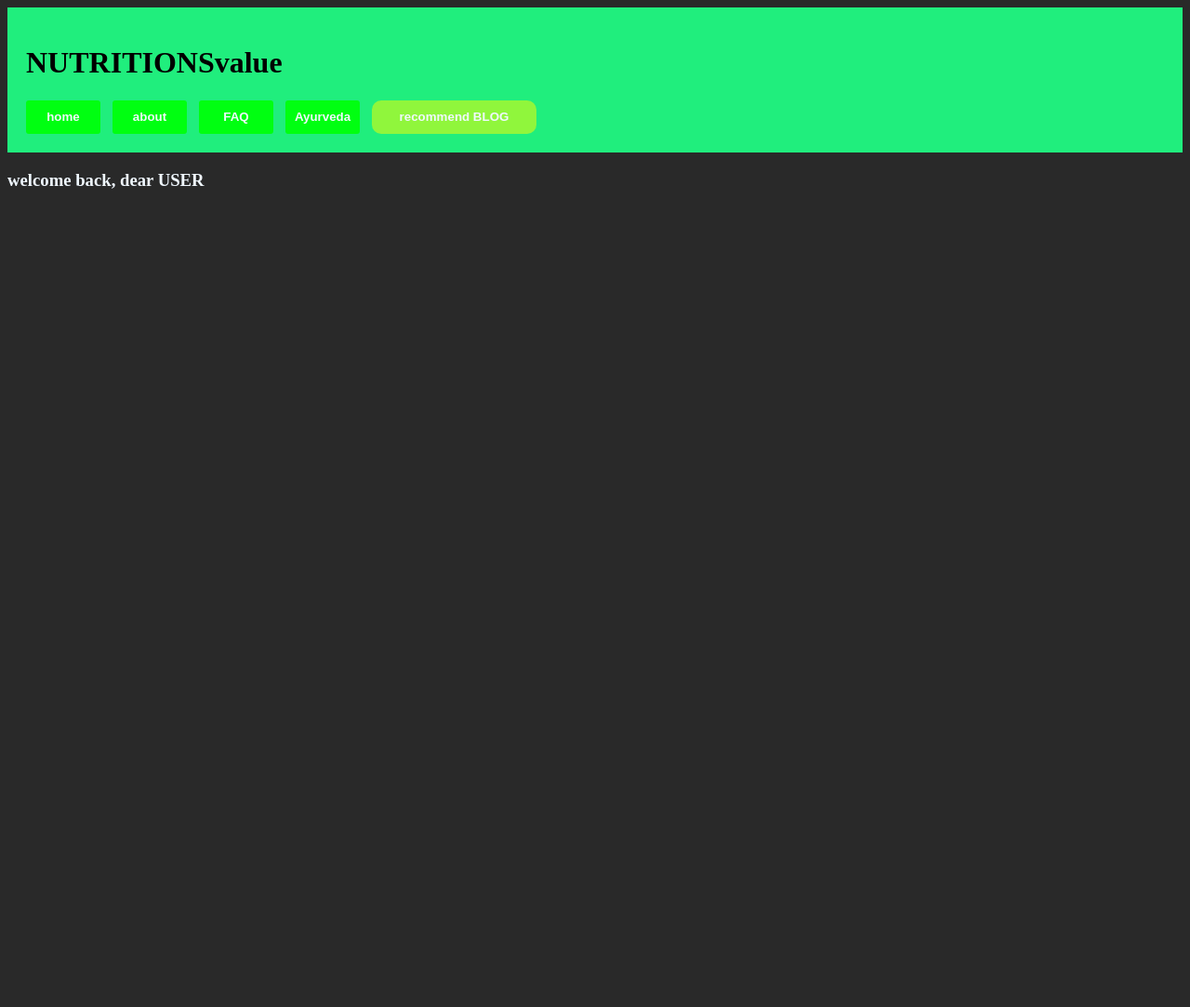
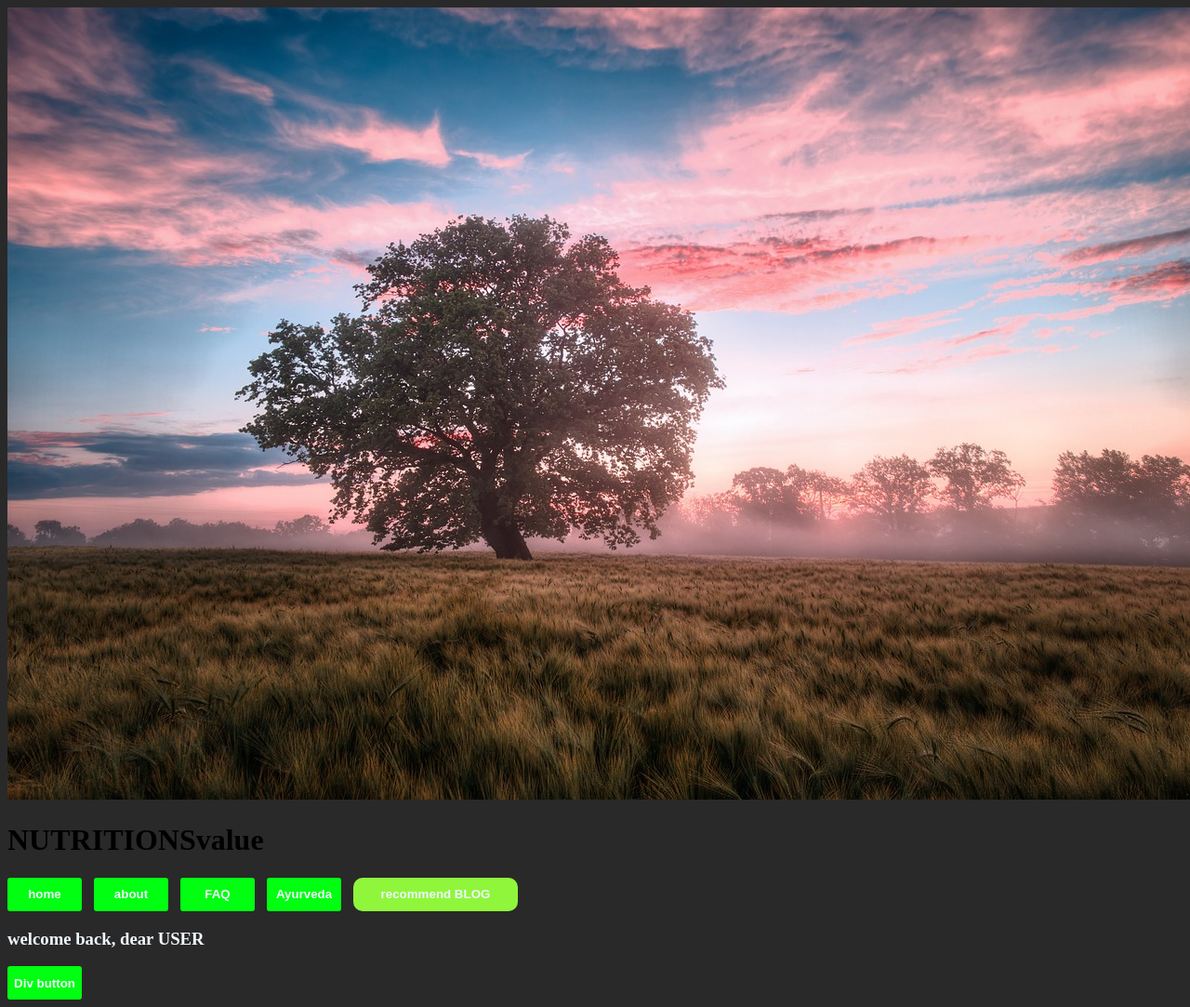
Before and after one commit to Harsh37123/NUTRITIONSvalue.blog, a plain HTML site: page index.html in a window 1280 px wide. Shown: the whole page at 93% size. Before the commit the page ends 800 px from the top, so only its background shows below. Drawn offline with Linux system fonts and the light colour scheme.

Commit message:
learn more css

```diff
--- a/index.html
+++ b/index.html
@@ -7,8 +7,8 @@
     <link rel="stylesheet" href="style.css">
 </head>
 <body>
+   <img src="field-6574455_1280.jpg" >
 
-  <header>
         <h1>NUTRITIONSvalue</h1>
 
         <button>home</button>
@@ -19,9 +19,11 @@
         recommend BLOG
     </button>
 
-  </header>
+    <h3>welcome back, dear USER</h3>
 
-    <h3>welcome back, dear USER</h3>
+    <div>
+      <button>Div button</button>
+    </div>
 
 
 
--- a/style.css
+++ b/style.css
@@ -1,8 +1,5 @@
-header{
-    background-color: hsl(147, 86%, 53%);
-    border: none;
-    margin: auto;
-    padding: 20px;
+
+img{
 
 }
 
@@ -17,9 +14,17 @@ button{
     border-radius: 3px;
     margin-right: 9px;
 
+}
+
+.blog-button:hover {
+   background-color: hsl(124, 100%, 68%);
+}
 
 
+.blog-button:active {
+   background-color: hsl(12, 88%, 53%);
 }
+
 
 .blog-button{
     background-color: hsl(93, 91%, 60%);
```
Also changed, not shown: Nutritions_Value_Logo_Transparent.png (added), field-6574455_1280.jpg (added).
